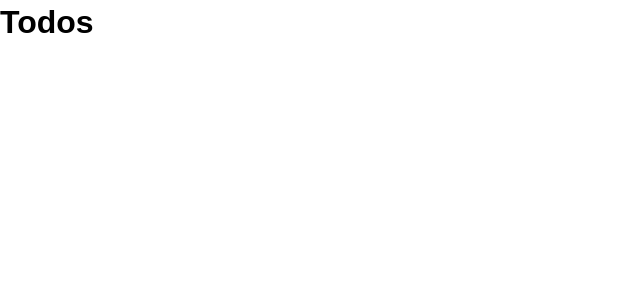
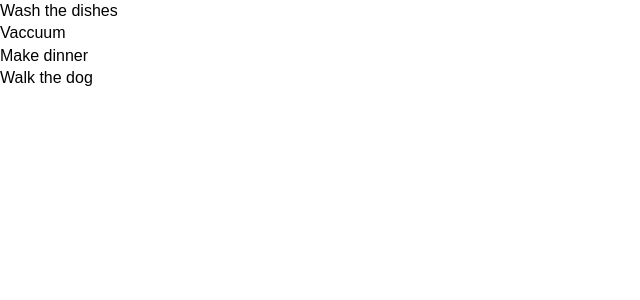
Before and after one commit to AMKRobinson/React-Todo-List, a React (Create React App) app: page / in a window 1280 px wide. Shown: the top 300 px of the page, without its empty margins (0-640 px from the left). Built offline with nearby package versions, Linux system fonts and the light colour scheme.

Commit message:
continuing implementing new functionality

```diff
--- a/src/App.js
+++ b/src/App.js
@@ -30,7 +30,7 @@
   render () {
     return (
       <div className="App">
-        <Todos />
+        <Todos todos={this.state.todos}/>
       </div>
     );
   }
--- /dev/null
+++ b/src/components/TodoItem.js
@@ -0,0 +1,14 @@
+import React, { Component } from 'react';
+import PropTypes from 'prop-types';
+
+export class TodoItem extends Component {
+    render() {
+        return (
+            <div>
+                <p>{this.props.todo.title}</p>
+            </div>
+        )
+    }
+}
+
+export default TodoItem
--- a/src/components/Todos.js
+++ b/src/components/Todos.js
@@ -1,13 +1,17 @@
 import React, { Component } from 'react';
+import TodoItem from './TodoItem';
+import PropTypes from 'prop-types';
 
 class Todos extends Component {
     render() {
-        return (
-            <div>
-                <h1>Todos</h1>
-            </div>
-        );
+        return this.props.todos.map((todo) => (
+            <TodoItem key={todo.id} todo={todo} />
+        ));
     }
 }
 
+Todos.propTypes = {
+    todos: PropTypes.array.isRequired
+}
+
 export default Todos;
```
